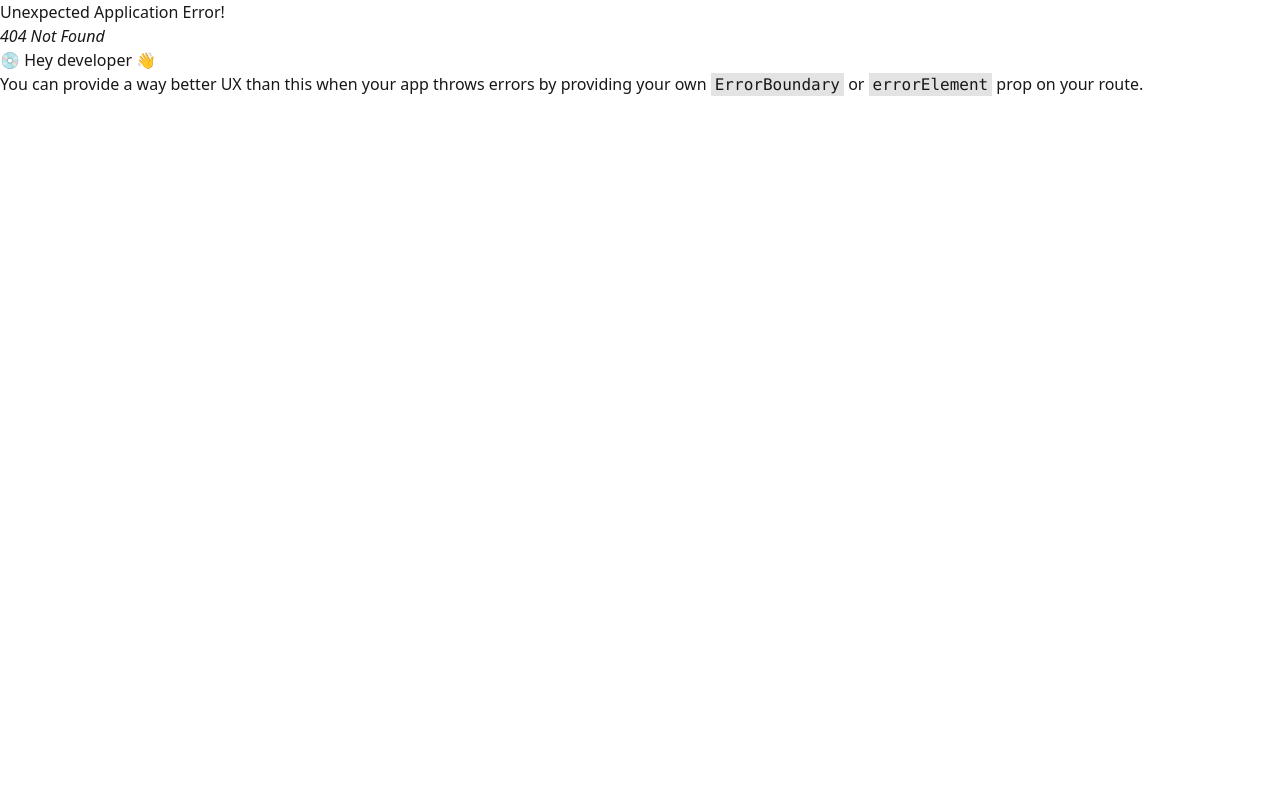
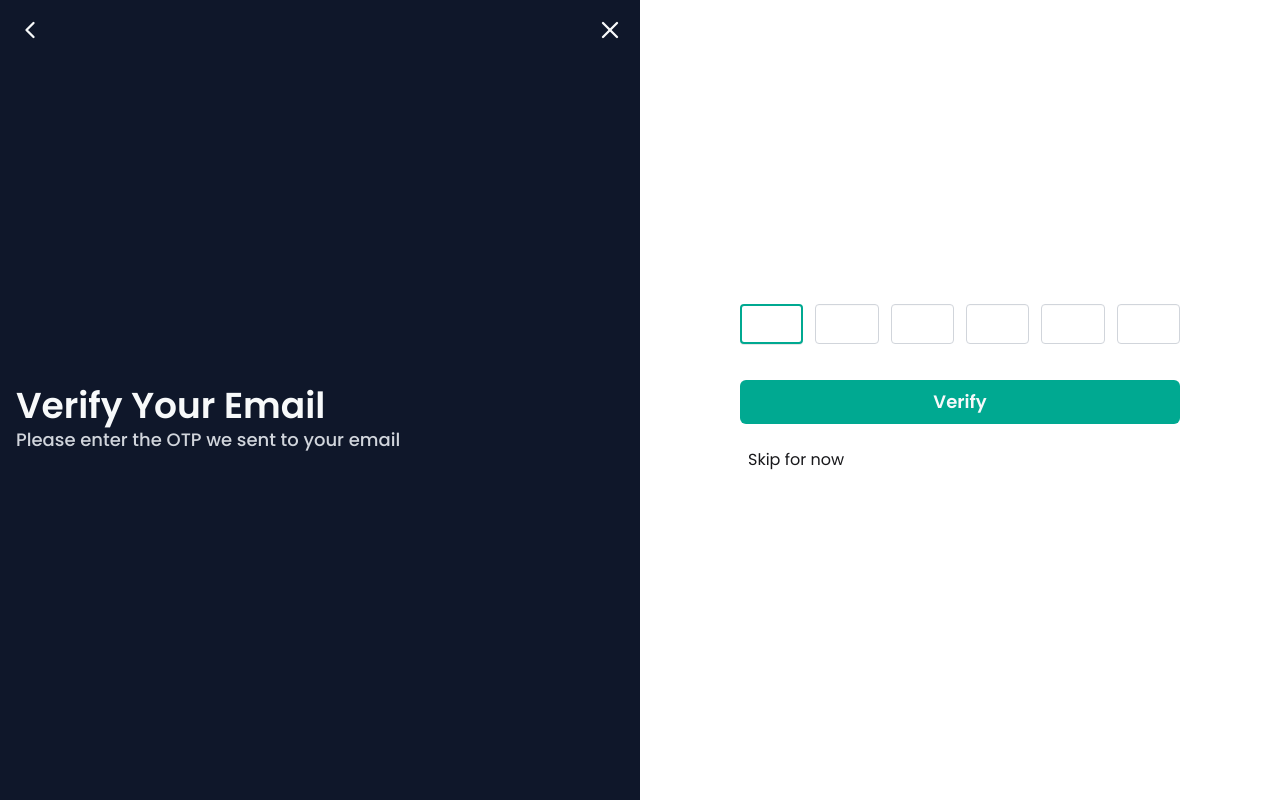
Before and after one commit to nikhil-177/Prospra, a React (Vite) app in the folder client/: page /verify-email in a window 1280 px wide. Before the commit this address had no page. Built offline with nearby package versions, Linux system fonts and the light colour scheme.

Commit message:
verify email done

```diff
--- /dev/null
+++ b/client/src/features/auth/components/VerifyEmailForm.jsx
@@ -0,0 +1,72 @@
+import React, { useEffect, useRef, useState } from 'react';
+
+export const VerifyEmailForm = () => {
+  const [otp, setOtp] = useState(['', '', '', '', '', '']);
+  const inputsRef = [
+    useRef(),
+    useRef(),
+    useRef(),
+    useRef(),
+    useRef(),
+    useRef(),
+  ];
+
+  useEffect(() => {
+    inputsRef[0].current.focus();
+  }, []);
+
+  function handleInputChange(e, index) {
+    const value = e.target.value;
+    if (!Number(value)) return;
+    const newOtp = [...otp];
+    newOtp[index] = value;
+    setOtp(newOtp);
+    if (index < inputsRef.length - 1) {
+      inputsRef[index + 1].current.focus();
+    }
+  }
+
+  function handleBackspace(e, index) {
+    if (e.keyCode === 8) {
+      const newOtp = [...otp];
+      newOtp[index] = '';
+      setOtp(newOtp);
+      if (index > 0) {
+        inputsRef[index - 1].current.focus();
+      }
+    }
+  }
+
+  function handleOnPaste(e) {
+    const pasteValue = e.clipboardData.getData('text');
+    if (!Number(pasteValue || pasteValue.length !== otp.length)) {
+      return;
+    }
+
+    const putOtp = pasteValue.split('');
+    setOtp(putOtp);
+    inputsRef[5].current.focus();
+  }
+
+  return (
+    <form className='grid gap-1'>
+      <div className="grid grid-cols-6 gap-3">
+        {otp.map((digit, ind) => (
+          <input
+            key={ind}
+            type="tel"
+            className="text-center"
+            maxLength={1}
+            ref={inputsRef[ind]}
+            value={digit}
+            onChange={(e) => handleInputChange(e, ind)}
+            onKeyDown={(e) => handleBackspace(e, ind)}
+            onPaste={(e) => handleOnPaste(e)}
+          />
+        ))}
+      </div>
+      <p className='input-err'></p>
+      <button type="submit" className='primary-btn'>Verify</button>
+    </form>
+  );
+};
--- /dev/null
+++ b/client/src/features/auth/pages/VerifyEmail.jsx
@@ -0,0 +1,21 @@
+import React, { useEffect } from 'react';
+import { AuthLayout } from '../AuthLayout';
+import { useAuthLayoutStore } from '../../../store/useAuthLayoutStore';
+import { VerifyEmailForm } from '../components/VerifyEmailForm';
+
+export const VerifyEmail = () => {
+  const { changeMode } = useAuthLayoutStore();
+  useEffect(() => {
+    changeMode('verifyEmail');
+  }, []);
+
+  return (
+    <AuthLayout>
+      <VerifyEmailForm />
+
+      <button className="self-start my-4 p-2  rounded hover:bg-gray-200 active:bg-gray-300 transition">
+        Skip for now
+      </button>
+    </AuthLayout>
+  );
+};
--- a/client/src/index.css
+++ b/client/src/index.css
@@ -43,6 +43,7 @@ label {
 
 input[type='text'],
 input[type='email'],
+input[type='tel'],
 input[type='password'] {
   @apply input block w-full border-[#d1d5db] hover:border-[#a7f3eb] focus:border-[#00a991] focus:outline-0 focus:border-2;
 }
--- a/client/src/routes/AppRoutes.jsx
+++ b/client/src/routes/AppRoutes.jsx
@@ -1,11 +1,13 @@
 import { RouterProvider, createBrowserRouter } from 'react-router-dom';
 import { AuthLayout } from '../features/auth/AuthLayout';
 import { Join } from '../features/auth/pages/Join';
+import { VerifyEmail } from '../features/auth/pages/VerifyEmail';
 
 export const AppRoutes = () => {
   const router = createBrowserRouter([
     { path: '/', element: <AuthLayout /> },
     { path: '/join', element: <Join /> },
+    { path: '/verify-email', element: <VerifyEmail /> },
   ]);
 
   return <RouterProvider router={router} />;
```
